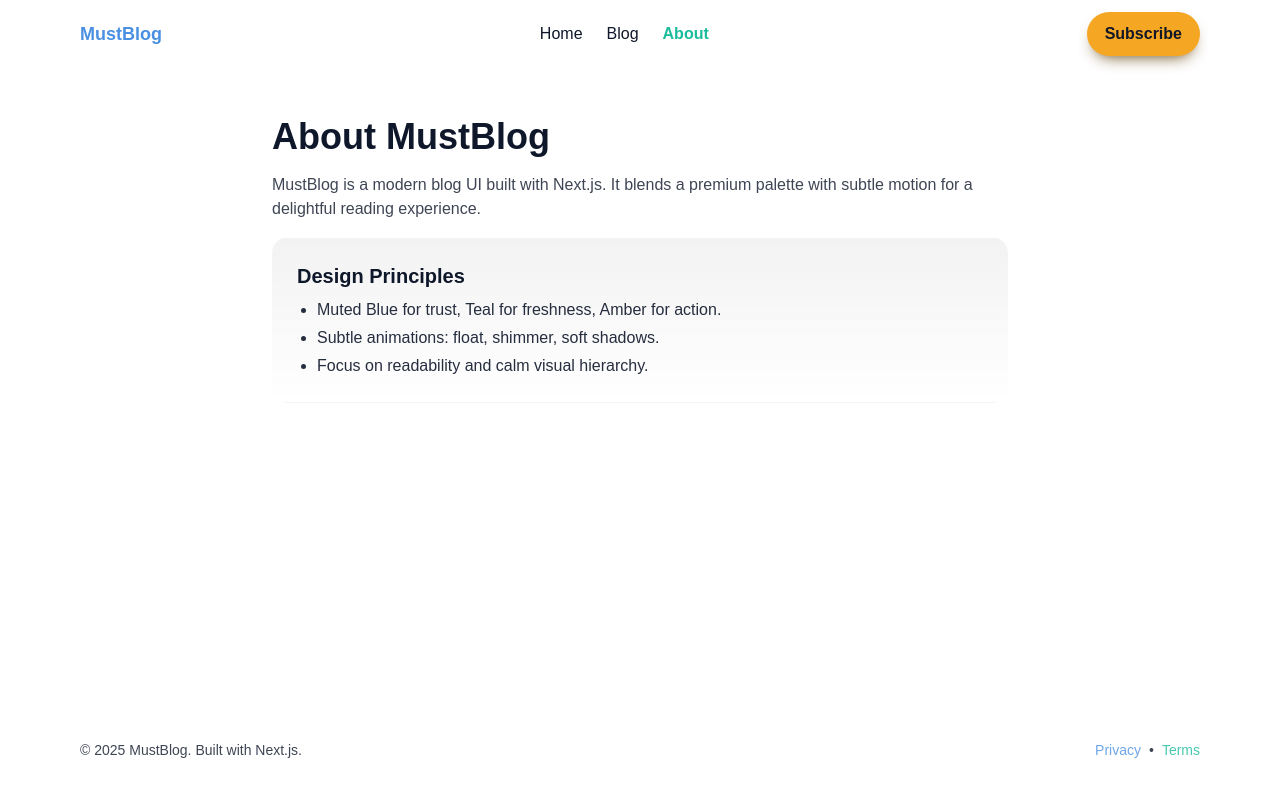
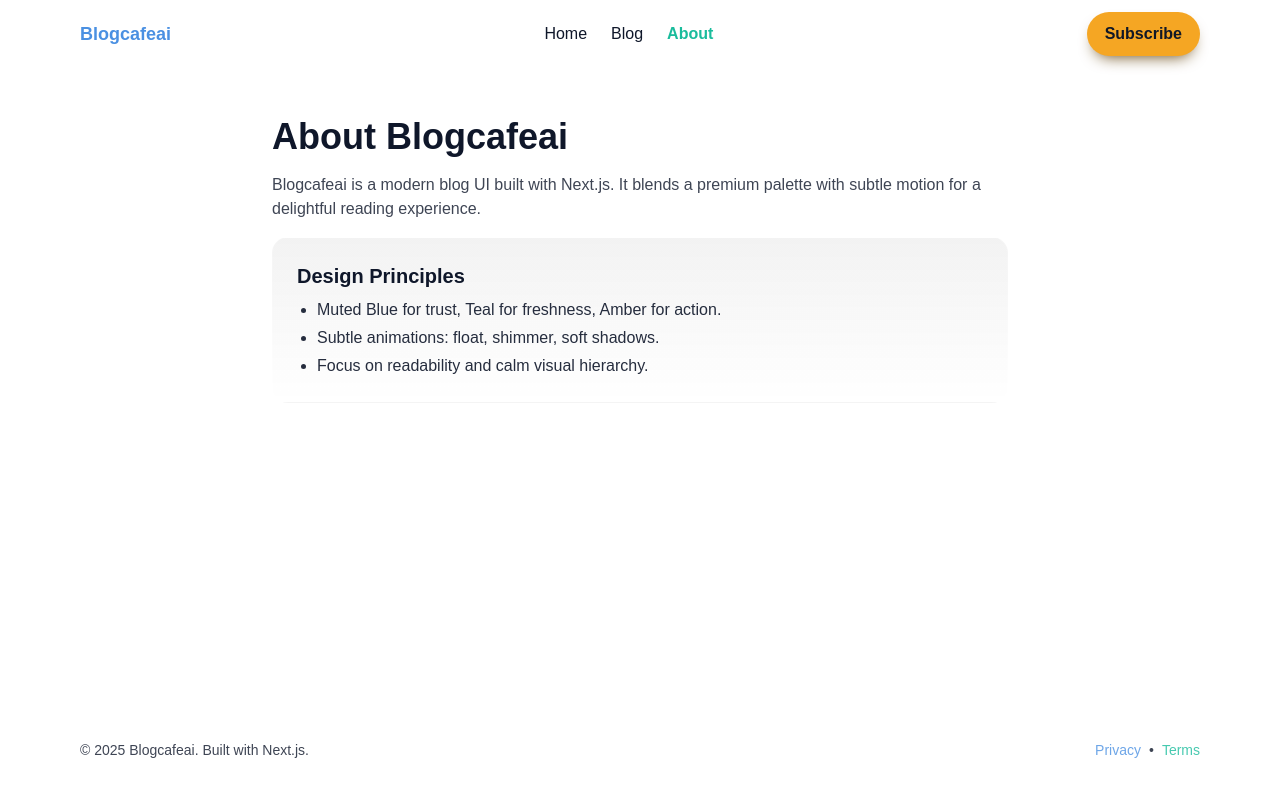
Before and after one commit to ruchit15801/blog-website-nextjs, a Next.js app: page /about in a window 1280 px wide. Shown: the top 796 px of the page. Built offline with nearby package versions, Linux system fonts and the light colour scheme.

Commit message:
fix name issue

```diff
--- a/src/app/about/page.tsx
+++ b/src/app/about/page.tsx
@@ -1,9 +1,9 @@
 export default function AboutPage() {
     return (
         <div className="mx-auto max-w-3xl px-4 py-12">
-            <h1 className="text-3xl sm:text-4xl font-bold mb-4">About MustBlog</h1>
+            <h1 className="text-3xl sm:text-4xl font-bold mb-4">About Blogcafeai</h1>
             <p className="opacity-80 mb-4">
-                MustBlog is a modern blog UI built with Next.js. It blends a premium palette with subtle motion for a delightful reading experience.
+                Blogcafeai is a modern blog UI built with Next.js. It blends a premium palette with subtle motion for a delightful reading experience.
             </p>
             <div className="rounded-2xl p-6 border border-white/10" style={{ background: "linear-gradient(180deg, var(--surface), transparent)" }}>
                 <h2 className="text-xl font-semibold mb-2">Design Principles</h2>
--- a/src/app/blog/page.tsx
+++ b/src/app/blog/page.tsx
@@ -23,7 +23,7 @@
         <div className="mx-auto max-w-6xl px-4 py-12">
             <div className="mb-8">
                 <h1 className="text-3xl sm:text-4xl font-bold">All posts</h1>
-                <p className="opacity-80">Read the latest from MustBlog.</p>
+                <p className="opacity-80">Read the latest from Blogcafeai.</p>
             </div>
             {loading ? (
                 <div className="grid sm:grid-cols-2 lg:grid-cols-3 gap-6 opacity-60">
--- a/src/app/layout.tsx
+++ b/src/app/layout.tsx
@@ -16,20 +16,20 @@
 
 export const metadata: Metadata = {
   title: {
-    default: "MustBlog – World-class Next.js Blog UI",
-    template: "%s – MustBlog",
+    default: "Blogcafeai – World-class Blog UI",
+    template: "%s – Blogcafeai",
   },
   description: "Subtle animations, premium color palette, and delightful reading experience.",
   metadataBase: new URL("https://example.com"),
-  keywords: ["Next.js", "Blog", "UI", "Animations", "Design"],
+  keywords: ["Blog", "UI", "Animations", "Design"],
   openGraph: {
-    title: "MustBlog – World-class Next.js Blog UI",
+    title: "Blogcafeai – World-class Blog UI",
     description: "Subtle animations, premium color palette, and delightful reading experience.",
     type: "website",
   },
   twitter: {
     card: "summary_large_image",
-    title: "MustBlog – World-class Next.js Blog UI",
+    title: "Blogcafeai – World-class Next.js Blog UI",
     description: "Subtle animations, premium color palette, and delightful reading experience.",
   },
 };
--- a/src/components/Footer.tsx
+++ b/src/components/Footer.tsx
@@ -3,7 +3,7 @@
         <footer className="mt-20 border-t border-white/10">
             <div className="mx-auto max-w-6xl px-4 py-10 text-sm opacity-80 flex flex-col sm:flex-row items-center justify-between gap-3">
                 <p>
-                    © {new Date().getFullYear()} MustBlog. Built with Next.js.
+                    © {new Date().getFullYear()} Blogcafeai. Built with Next.js.
                 </p>
                 <p>
                     <a href="#" className="hover:underline" style={{ color: "var(--brand-muted-blue)" }}>Privacy</a>
--- a/src/components/Navbar.tsx
+++ b/src/components/Navbar.tsx
@@ -14,7 +14,7 @@
         <header className="sticky top-0 z-50 backdrop-blur bg-background/70 border-b border-white/10">
             <nav className="mx-auto max-w-6xl px-4 py-3 flex items-center justify-between">
                 <Link href="/" className="font-bold text-lg" style={{ color: "var(--brand-muted-blue)" }}>
-                    MustBlog
+                    Blogcafeai
                 </Link>
                 <ul className="hidden sm:flex items-center gap-6">
                     {navItems.map((item) => {
```
